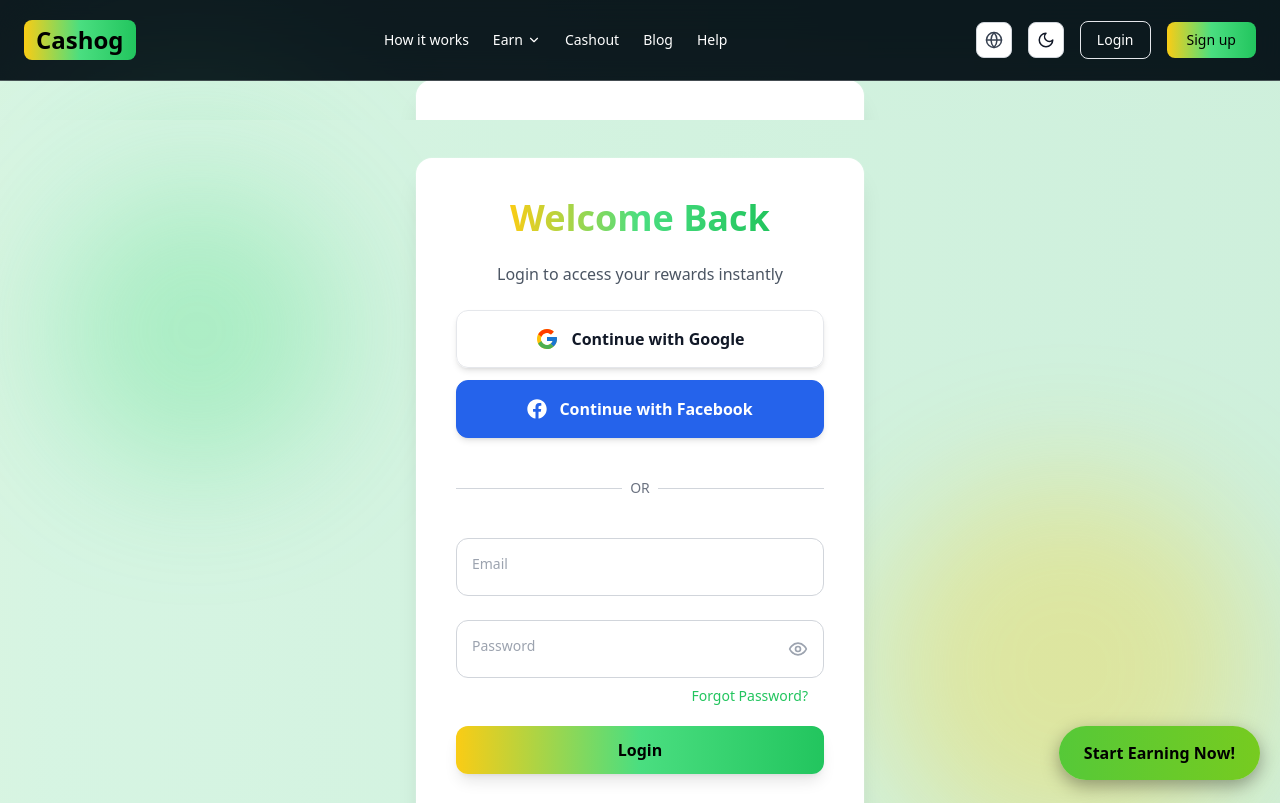
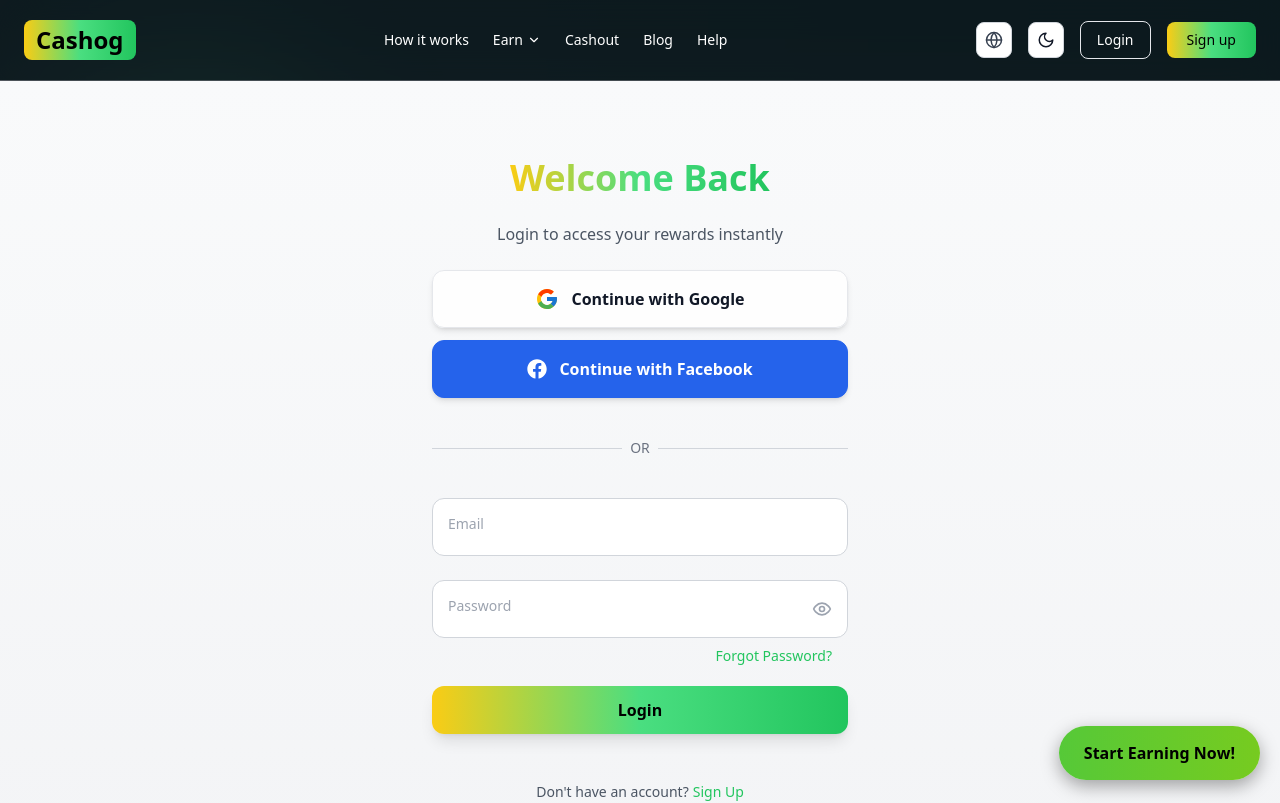
Before and after one commit to tool63/cashin, a Next.js app: page /login in a window 1280 px wide. Shown: the top 803 px of the page. Built offline with nearby package versions, Linux system fonts and the light colour scheme.

Commit message:
Update layout.tsx

```diff
--- a/app/(auth)/layout.tsx
+++ b/app/(auth)/layout.tsx
@@ -1,42 +1,11 @@
-"use client"; // must be first line
+"use client";
 
-import React, { ReactNode } from "react";
-import { motion } from "framer-motion";
+import { ReactNode } from "react";
 
-interface AuthLayoutProps {
-  children: ReactNode;
-}
-
-export default function AuthLayout({ children }: AuthLayoutProps) {
+export default function AuthLayout({ children }: { children: ReactNode }) {
   return (
-    <div className="relative w-screen min-h-screen bg-gray-50 dark:bg-[#070A14] flex items-center justify-center overflow-auto px-4 sm:px-6">
-
-      {/* ============================
-          Animated Background Layers
-      ============================ */}
-      <div className="absolute inset-0 animate-gradient bg-gradient-to-r from-yellow-400 via-green-400 to-green-500 opacity-20 dark:opacity-10"></div>
-      <div className="absolute w-60 sm:w-72 h-60 sm:h-72 bg-green-400/30 rounded-full blur-3xl animate-float top-20 left-10"></div>
-      <div className="absolute w-80 sm:w-96 h-80 sm:h-96 bg-yellow-400/30 rounded-full blur-3xl animate-float animation-delay-2000 bottom-10 right-10"></div>
-
-      {/* ============================
-          Auth Card Container
-      ============================ */}
-      <motion.div
-        initial={{ opacity: 0, y: 20 }}
-        animate={{ opacity: 1, y: 0 }}
-        transition={{ duration: 0.6 }}
-        className="
-          relative z-10 w-full max-w-md
-          bg-white dark:bg-[#0F111A]
-          rounded-2xl shadow-xl
-          p-8 sm:p-10
-          flex flex-col items-center
-          ring-1 ring-white/10
-          backdrop-blur-md
-        "
-      >
-        {children}
-      </motion.div>
+    <div className="min-h-screen bg-gradient-to-b from-gray-50 to-gray-100 dark:from-gray-900 dark:to-gray-800 flex items-center justify-center px-4">
+      <div className="w-full max-w-md">{children}</div>
     </div>
   );
 }
```
